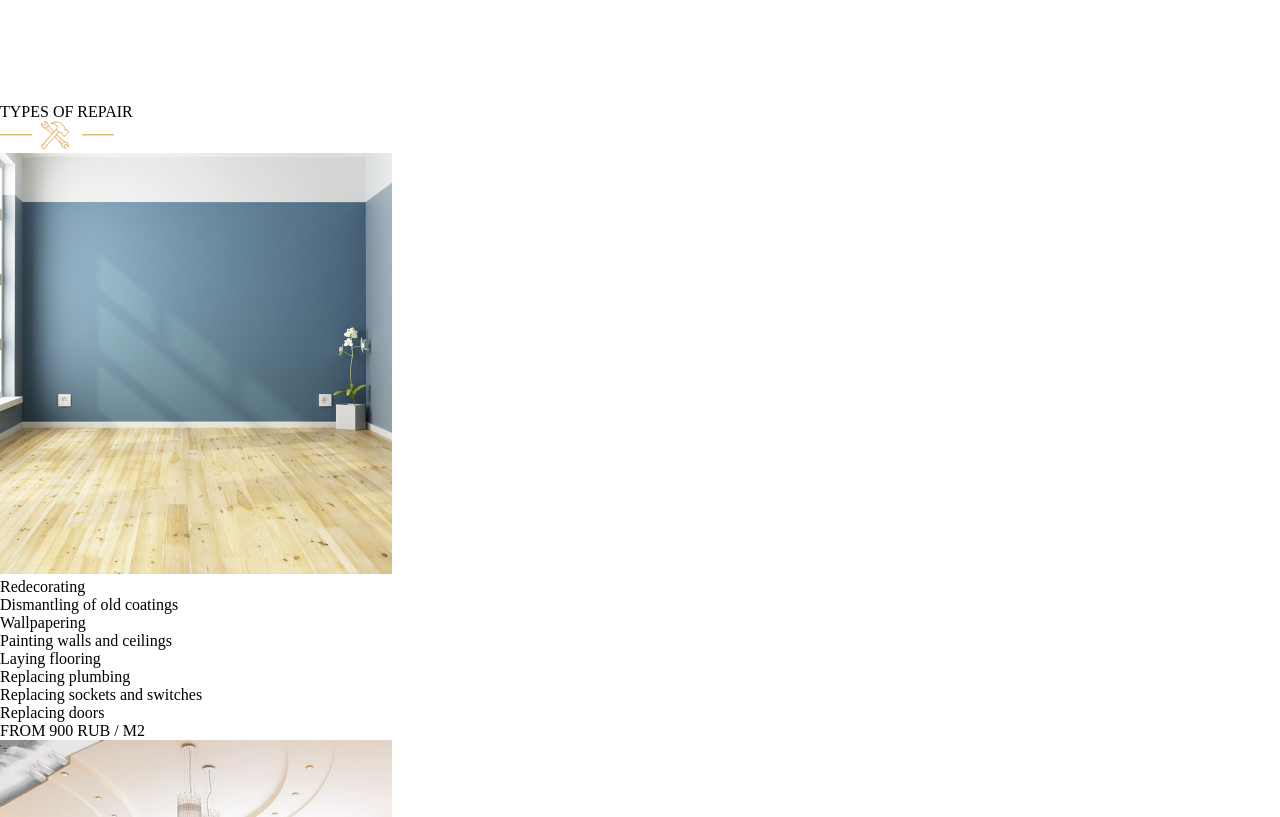
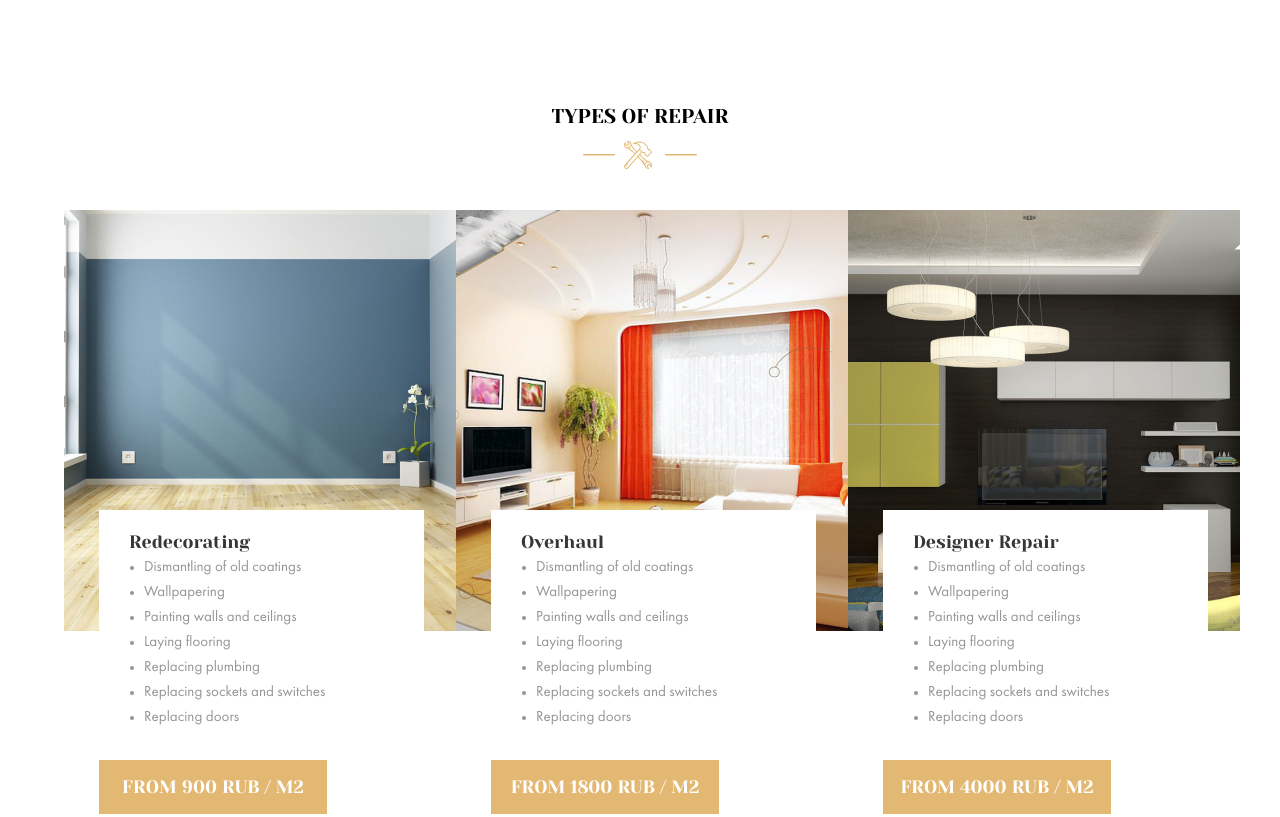
Before and after one commit to VikinGSpb/repair-design-project, a plain HTML site: page index.html in a window 1280 px wide. Shown: the part 2580-3397 px from the top of the page. Drawn offline with Linux system fonts and the light colour scheme.

Commit message:
feat: add next block styles

```diff
--- a/index.html
+++ b/index.html
@@ -130,63 +130,63 @@
 
         <section class="types-of-repair">
           <section class="types-of-repair--head">
-            <span>TYPES OF REPAIR</span>
-            <figure><img src="./assets/images/repair.svg" alt="repair"></figure>
+            <span class="types-of-repair--head-text">TYPES OF REPAIR</span>
+            <figure class="types-of-repair--head-icon"><img src="./assets/images/repair.svg" alt="repair"></figure>
           </section>
           <section class="types-of-repair--content">
-            <div>
-              <figure>
+            <div class="types-of-repair--column">
+              <figure class="types-of-repair--image">
                 <img src="./assets/images/typesofrepair1.png" alt="1">
               </figure>
-                <div>
-                  <span>Redecorating</span>
-                  <ul>
-                    <li>Dismantling of old coatings</li>
-                    <li>Wallpapering</li>
-                    <li>Painting walls and ceilings</li>
-                    <li>Laying flooring</li>
-                    <li>Replacing plumbing</li>
-                    <li>Replacing sockets and switches</li>
-                    <li>Replacing doors</li>
+              <div class="types-of-repair--list-container">
+                <span class="types-of-repair--list-container-text">Redecorating</span>
+                <ul class="types-of-repair--list">
+                  <li class="types-of-repair--list-item">Dismantling of old coatings</li>
+                  <li class="types-of-repair--list-item">Wallpapering</li>
+                  <li class="types-of-repair--list-item">Painting walls and ceilings</li>
+                  <li class="types-of-repair--list-item">Laying flooring</li>
+                  <li class="types-of-repair--list-item">Replacing plumbing</li>
+                  <li class="types-of-repair--list-item">Replacing sockets and switches</li>
+                  <li class="types-of-repair--list-item">Replacing doors</li>
                 </ul>
               </div>
-                <div><span>FROM 900 RUB / M2</span></div>
+              <div class="types-of-repair--price"><span>FROM 900 RUB / M2</span></div>
             </div>
-            <div>
-                <figure>
+            <div class="types-of-repair--column">
+              <figure class="types-of-repair--image">
                 <img src="./assets/images/typesofrepair2.png" alt="1">
               </figure>
-                  <div>
-                    <span>Overhaul</span>
-                    <ul>
-                      <li>Dismantling of old coatings</li>
-                      <li>Wallpapering</li>
-                      <li>Painting walls and ceilings</li>
-                      <li>Laying flooring</li>
-                      <li>Replacing plumbing</li>
-                      <li>Replacing sockets and switches</li>
-                      <li>Replacing doors</li>
+              <div class="types-of-repair--list-container">
+                <span class="types-of-repair--list-container-text">Overhaul</span>
+                <ul class="types-of-repair--list">
+                  <li class="types-of-repair--list-item">Dismantling of old coatings</li>
+                  <li class="types-of-repair--list-item">Wallpapering</li>
+                  <li class="types-of-repair--list-item">Painting walls and ceilings</li>
+                  <li class="types-of-repair--list-item">Laying flooring</li>
+                  <li class="types-of-repair--list-item">Replacing plumbing</li>
+                  <li class="types-of-repair--list-item">Replacing sockets and switches</li>
+                  <li class="types-of-repair--list-item">Replacing doors</li>
                 </ul>
               </div>
-                  <div><span>FROM 1800 RUB / M2</span></div>
+              <div class="types-of-repair--price"><span>FROM 1800 RUB / M2</span></div>
             </div>
-            <div>
-                <figure>
+            <div class="types-of-repair--column">
+              <figure class="types-of-repair--image">
                 <img src="./assets/images/typesofrepair3.png" alt="1">
               </figure>
-                  <div>
-                    <span>Designer Repair</span>
-                    <ul>
-                      <li>Dismantling of old coatings</li>
-                      <li>Wallpapering</li>
-                      <li>Painting walls and ceilings</li>
-                      <li>Laying flooring</li>
-                      <li>Replacing plumbing</li>
-                      <li>Replacing sockets and switches</li>
-                      <li>Replacing doors</li>
+              <div class="types-of-repair--list-container">
+                <span class="types-of-repair--list-container-text">Designer Repair</span>
+                <ul class="types-of-repair--list">
+                  <li class="types-of-repair--list-item">Dismantling of old coatings</li>
+                  <li class="types-of-repair--list-item">Wallpapering</li>
+                  <li class="types-of-repair--list-item">Painting walls and ceilings</li>
+                  <li class="types-of-repair--list-item">Laying flooring</li>
+                  <li class="types-of-repair--list-item">Replacing plumbing</li>
+                  <li class="types-of-repair--list-item">Replacing sockets and switches</li>
+                  <li class="types-of-repair--list-item">Replacing doors</li>
                 </ul>
               </div>
-                  <div><span>FROM 4000 RUB / M2</span></div>
+              <div class="types-of-repair--price"><span>FROM 4000 RUB / M2</span></div>
             </div>
           </section>
         </section>
--- a/style.scss
+++ b/style.scss
@@ -516,3 +516,83 @@ main {
     line-height: 22px;
   }
 }
+
+.types-of-repair {
+  height: 820px;
+  width: 100%;
+
+  &--head{
+    margin: 0 auto;
+    height: 107px;
+    width: 198px;
+    font-family: "Yeseva One";
+    font-size: 20px;
+    line-height: 28px;
+    text-align: center;
+  }
+
+  &--head-icon {
+    margin-top: 10px;
+  }
+
+  &--content {
+    display: flex;
+
+    width: 100%;
+    padding: 0 5% 0 5%;
+    justify-content: space-around;
+  }
+
+  &--column,
+  &--image {
+    position: relative;
+  }
+
+  &--list-container {
+    position: absolute;
+    top: 300px;
+    left: 35px;
+    width: 83%;
+    height: 286px;
+    padding: 20px 0 0 30px;
+    z-index: 2;
+
+    background: white;
+  }
+
+  &--list-container-text{
+    font-family:"Yeseva One";
+    font-size: 18px;
+    line-height: 25px;
+    color: #363636;
+  }
+
+  &--list {
+    padding-left: 15px;
+
+    font-family:"FuturaBookC";
+    font-size: 15px;
+    line-height: 25px;
+
+    color: #959595;
+  }
+
+  &--price {
+    width: 228px;
+    height: 54px;
+    position: absolute;
+    padding-top: 15px;
+    top: 550px;
+    left: 35px;
+
+    font-family:"Yeseva One";
+    font-size: 18px;
+    line-height: 25px;
+    color: white;
+    text-align: center;
+    vertical-align: center;
+    z-index: 2;
+
+    background: $mainColor;
+  }
+}
```
Also changed, not shown: style.css, 1 other file. Lines whose indentation alone changed are shown as unchanged.
